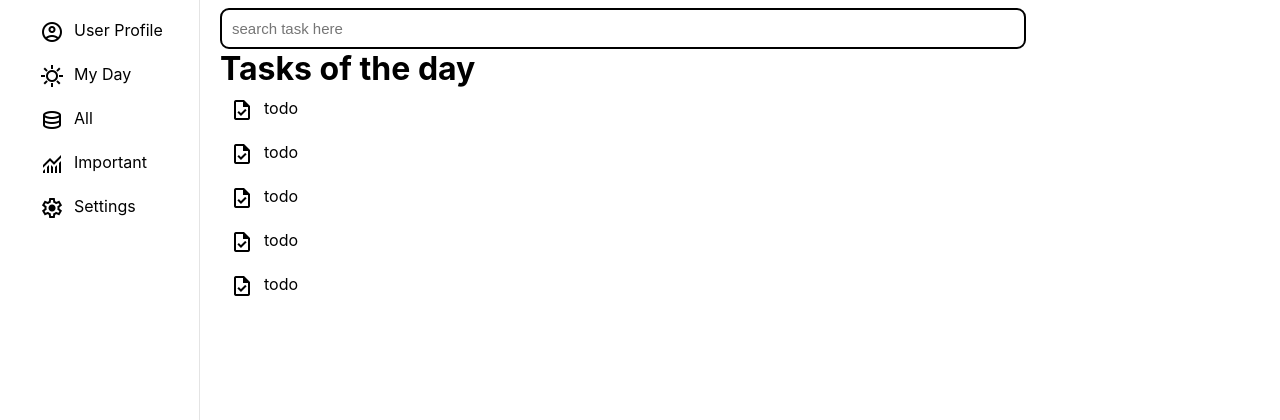
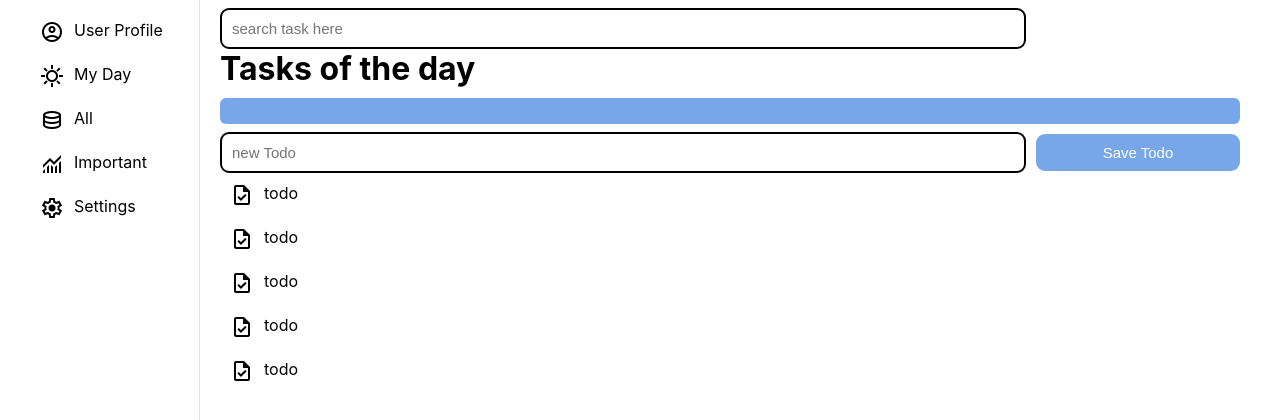
Before and after one commit to DE101/My-Todo, a React (Create React App) app: page / in a window 1280 px wide. Shown: the top 420 px of the page. Built offline with nearby package versions, Linux system fonts and the light colour scheme.

Commit message:
updated my day component

```diff
--- a/src/Myday.js
+++ b/src/Myday.js
@@ -1,9 +1,92 @@
 // import App from "./App";
+import { useState, useEffect, useRef } from "react";
+import TodoList from "./TodoList";
 
-export default function Myday() {
+function MyDay() {
+  const [todos, setTodos] = useState(() => {
+    if (localStorage.getItem("lists")) {
+      return JSON.parse(localStorage.getItem("lists"));
+    } else {
+      return [];
+    }
+  });
+
+  const newTodoText = useRef();
+
+  const date = new Date();
+const today = date.toISOString().split('T')[0]; // get the date in 'yyyy-mm-dd' format
+const todaysTodos = todos.filter((todo) => todo.date === today);
+  // const importantTo = useRef();
+
+  function handleSave() {
+    const todoText = newTodoText.current.value;
+    if (todoText === "") return;
+    const newTodo = [...todos, { todoText, done: false, important: true }];
+    setTodos(newTodo);
+    newTodoText.current.value = "";
+    console.log(newTodo);
+  }
+
+  // Filter the todos to only include the important ones
+  // const importantTodos = todos.filter((todo) => todo.important);
+
+  function handleToggle(index) {
+    const newTodos = [...todos];
+    newTodos[index].done = !newTodos[index].done;
+    setTodos(newTodos);
+  }
+
+  function handleDelete(index) {
+    const newTodos = todos.filter((todo, todoIndex) => todoIndex !== index);
+    setTodos(newTodos);
+  }
+
+  function handleImportant(index) {
+    const newTodos = [...todos];
+    newTodos[index].important = !newTodos[index].important;
+    setTodos(newTodos);
+  }
+
+  useEffect(() => {
+    const keyDownHandler = (event) => {
+      console.log("User pressed", event.key);
+      if (event.key === "Enter") {
+        event.preventDefault();
+        handleSave();
+      }
+    };
+    document.addEventListener("keydown", keyDownHandler);
+    return () => {
+      document.removeEventListener("keydown", keyDownHandler);
+    };
+  });
+
+  useEffect(() => {
+    localStorage.setItem("lists", JSON.stringify(todos));
+  }, [todos]);
+
+
   return (
     <div>
       <h1>Tasks of the day</h1>
+      <TodoList
+        ItemList={todaysTodos}
+        toggleTodo={handleToggle}
+        removeTodo={handleDelete}
+        importantTodo={handleImportant}
+      />
+      <input
+        className="inputText"
+        ref={newTodoText}
+        type="text"
+        placeholder="new Todo"
+      ></input>
+      <button className="big-screen" onClick={handleSave}>
+        Save Todo
+      </button>
+      <button className="small-screen" onClick={handleSave}>
+        +
+      </button>
       <div className="details">
         <span className="material-symbols-outlined icon">task</span>
         <span className="description-text">todo</span>
@@ -27,3 +110,5 @@ export default function Myday() {
     </div>
   );
 }
+
+export default  MyDay;
```
